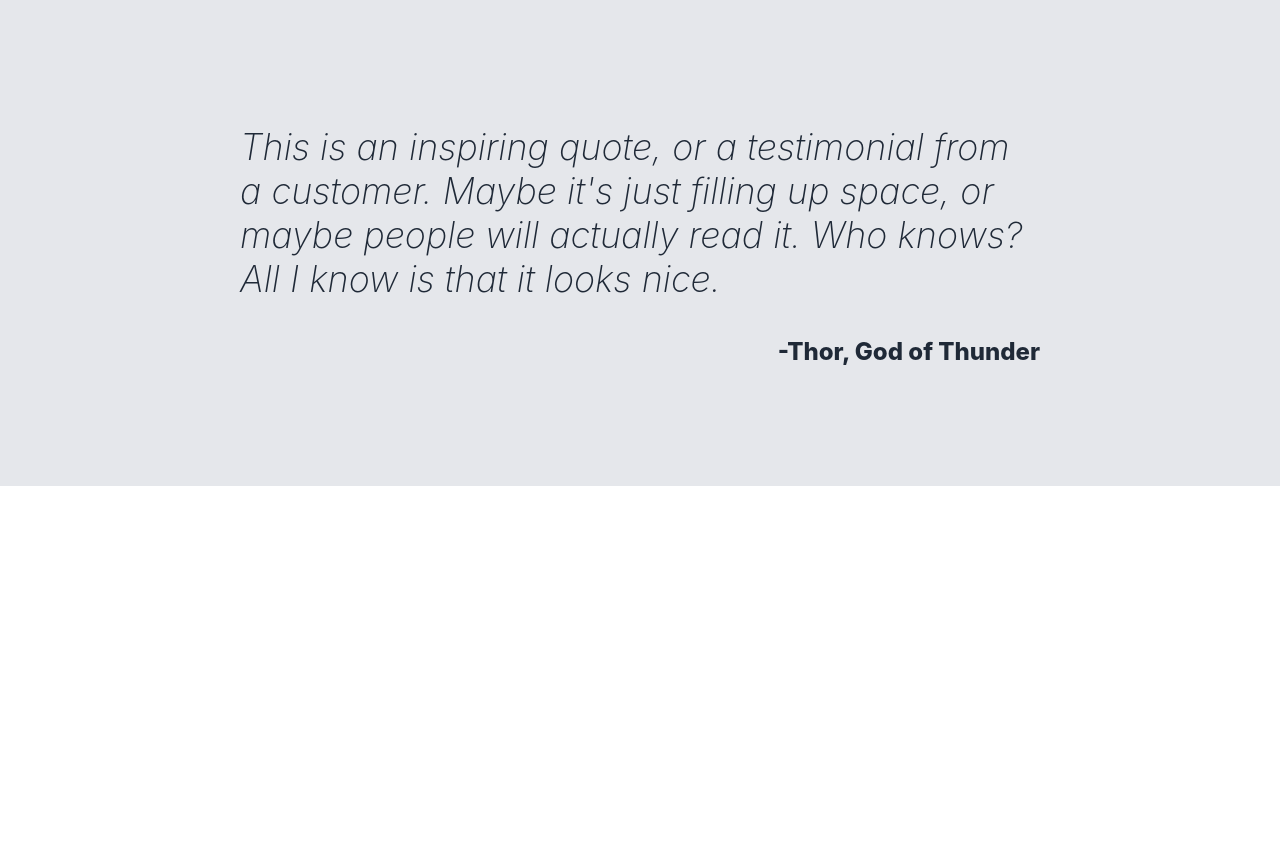
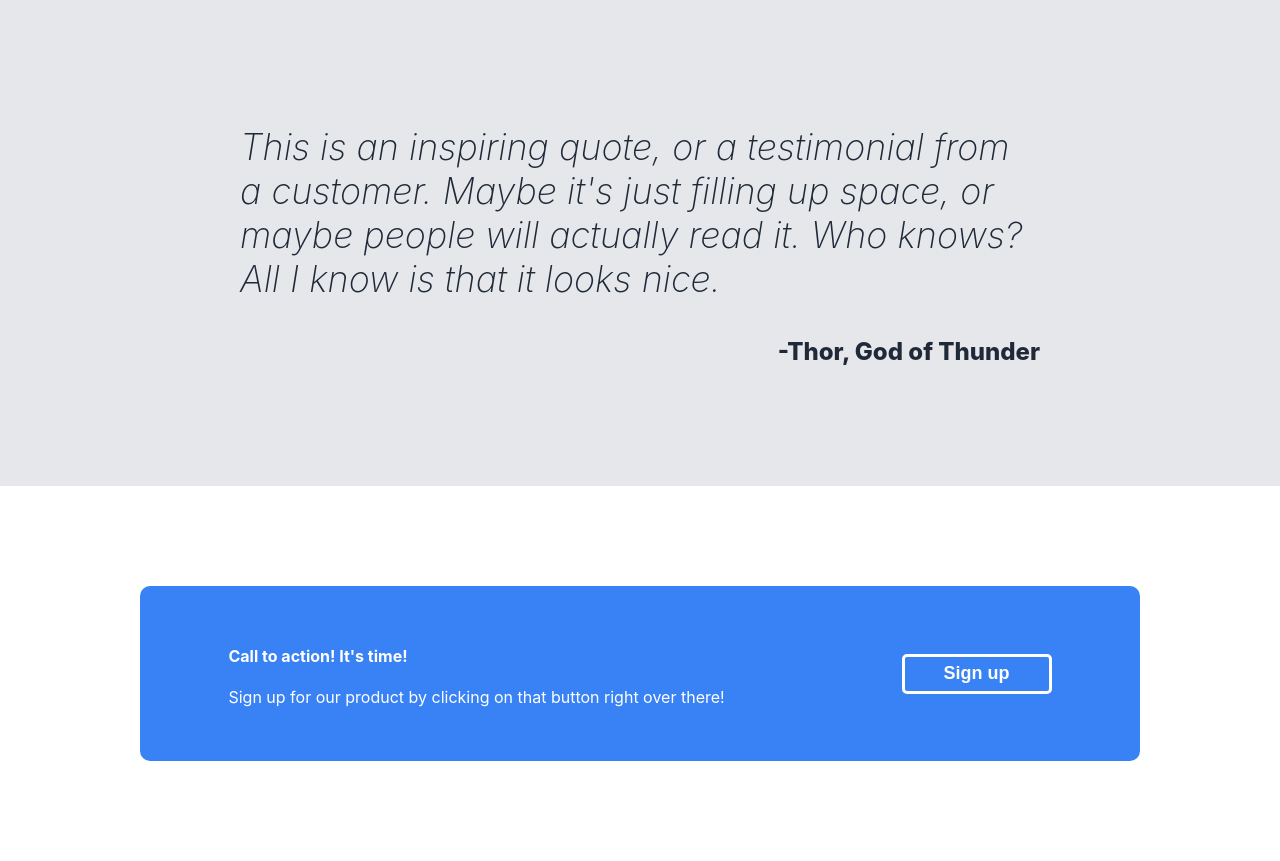
Before and after one commit to Gabriel-Nugent/odin-landing-page, a plain HTML site: page index.html in a window 1280 px wide. Shown: the part 1182-2043 px from the top of the page. Before the commit the page ends 1668 px from the top, so only its background shows below. Drawn offline with Linux system fonts and the light colour scheme.

Commit message:
call to action section finished

```diff
--- a/index.html
+++ b/index.html
@@ -59,6 +59,14 @@
             <p class="quote_name">-Thor, God of Thunder</p>
         </div>
     </div>
-
+    <div class="action_section">
+        <div class="action_box">
+            <div class="action_info">
+                <h4>Call to action! It's time!</h4>
+                <p>Sign up for our product by clicking on that button right over there!</p>
+            </div>
+            <button>Sign up</button>
+        </div>
+    </div>
 </body>
 </html>
--- a/styles.css
+++ b/styles.css
@@ -70,11 +70,13 @@ button {
     background-color: #3882f6;
     color: white;
     text-align: center;
+    font-size: 18px;
+    font-weight: 700;
     padding: 0;
     border: none;
     border-radius: 5px;
-    width: 75px;
-    height: 25px;
+    width: 150px;
+    height: 40px;
 }
 
 .information {
@@ -140,3 +142,30 @@ h3 {
     font-weight: 800;
     font-style: normal;
 }
+
+.action_section {
+    display: flex;
+    justify-content: center;
+    padding: 100px;
+}
+
+.action_box {
+    display: flex;
+    align-items: center;
+    justify-content: space-around;
+    background-color: #3882f6;
+    height: 175px;
+    width: 1000px;
+    border-radius: 10px;
+}
+
+.action_box button {
+    border-color: white;
+    border-style: solid;
+}
+
+.action_info {
+    color: white;
+    padding: 0;
+    margin: 0;
+}
```
